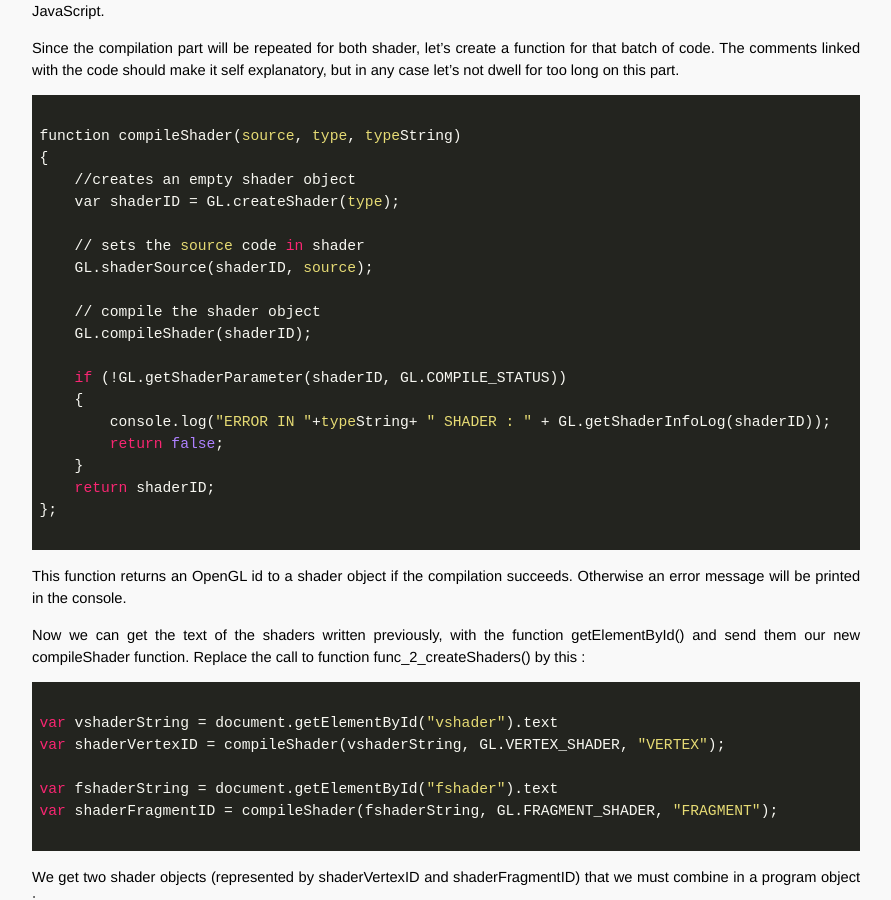
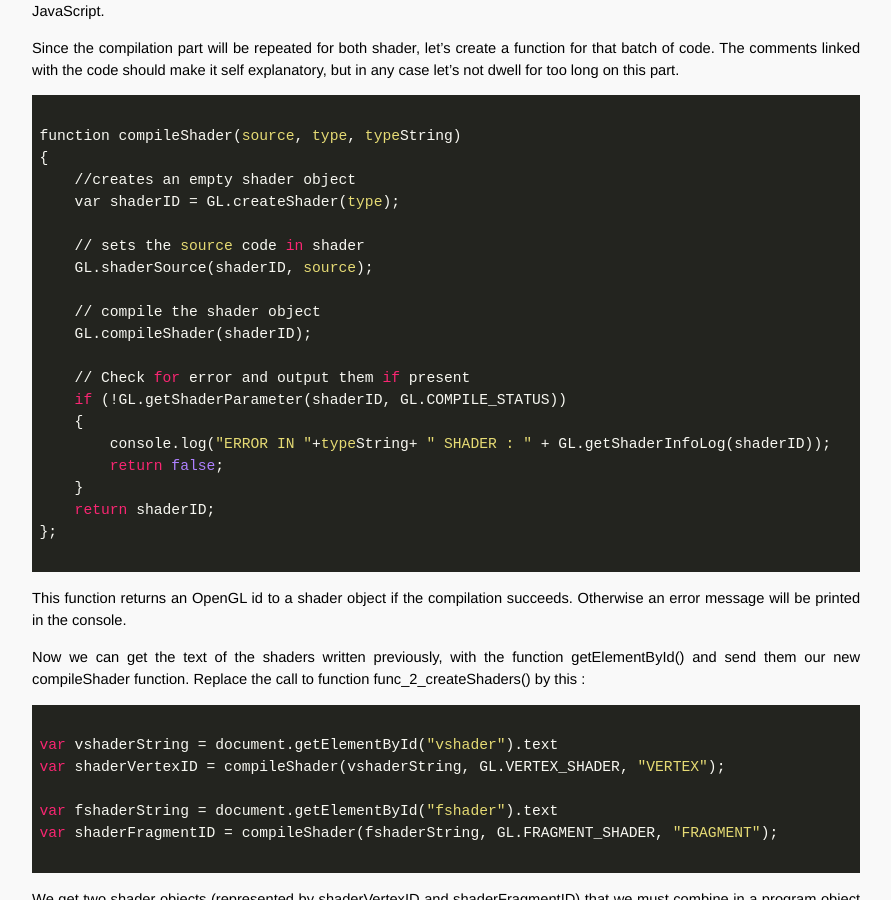
Before and after one commit to OpenTechSchool-Brussels/intro-to-webGL-and-shaders, a Jekyll site: the page built from log2_intro_shaders.md, in a window 1280 px wide and 900 px high, scrolled down 2893 px. Shown: the whole window, without its empty margins (324-1215 px from the left). Built offline with Jekyll 4.4.1, drawn with Linux system fonts in a browser that asks for light colours.

Commit message:
Update log2_intro_shaders.md

```diff
--- a/log2_intro_shaders.md
+++ b/log2_intro_shaders.md
@@ -121,6 +121,7 @@ function compileShader(source, type, typeString)
     // compile the shader object
     GL.compileShader(shaderID);
 
+    // Check for error and output them if present
     if (!GL.getShaderParameter(shaderID, GL.COMPILE_STATUS))
     {
         console.log("ERROR IN "+typeString+ " SHADER : " + GL.getShaderInfoLog(shaderID));
```
